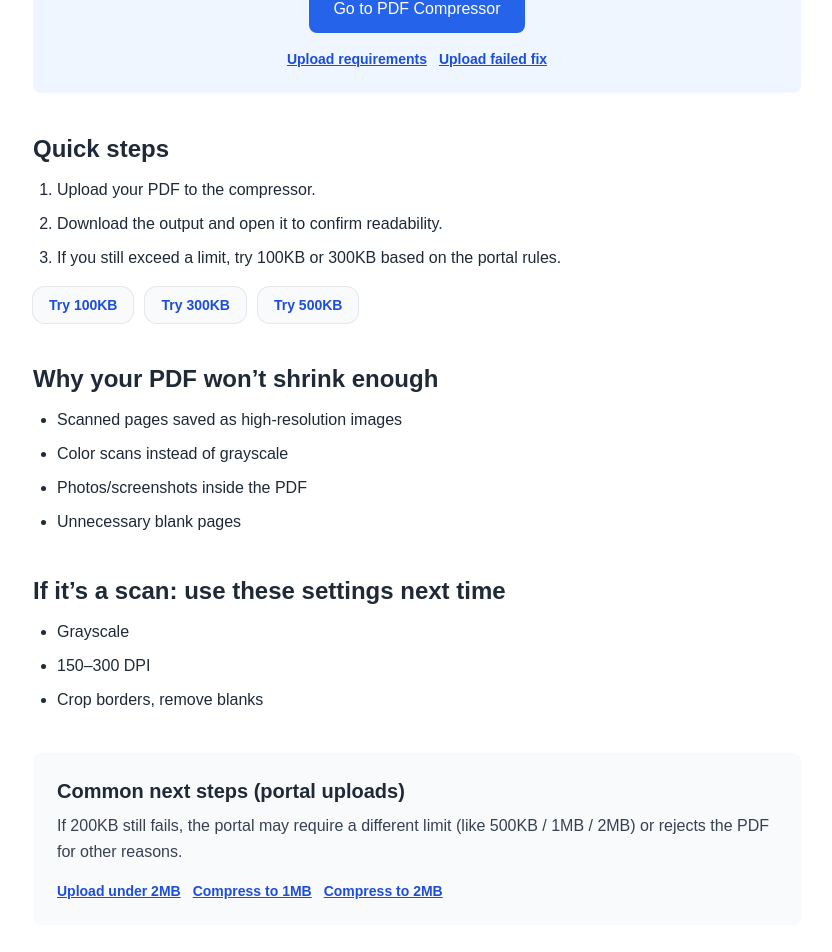
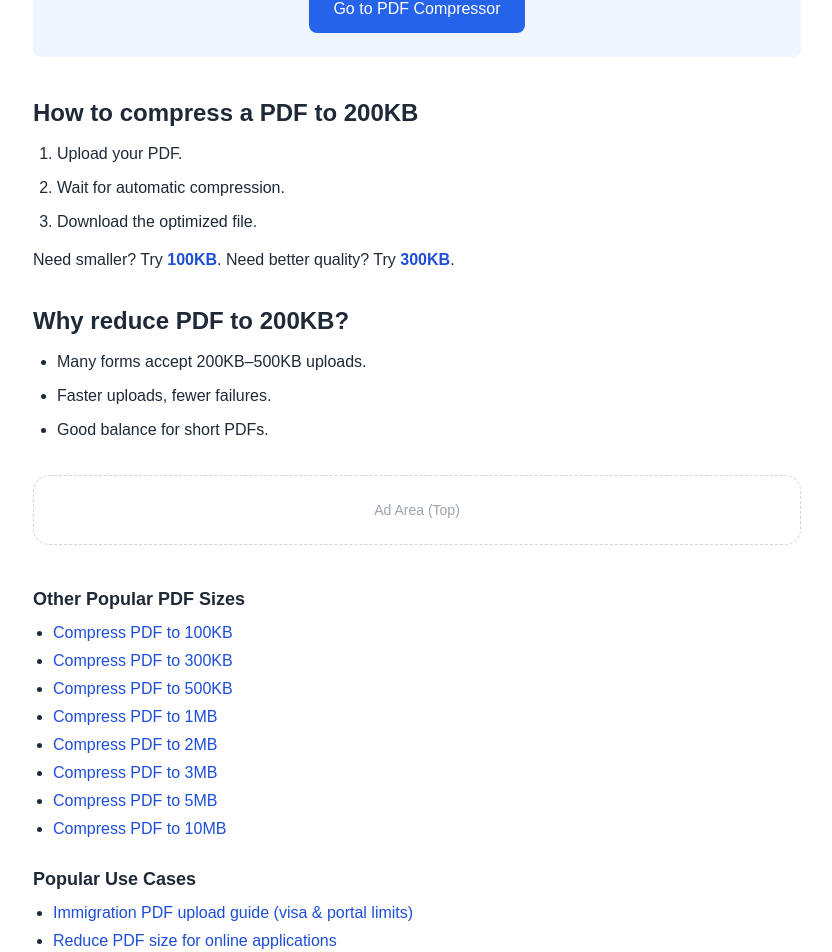
Before and after one commit to behicyildirim/compresspdfto2mb, a Next.js app: page /compress-pdf-to-200kb in a window 1280 px wide. Shown: the part 320-1272 px from the top of the page, without its empty margins (223-1055 px from the left). Built offline with nearby package versions, Linux system fonts and the light colour scheme.

Commit message:
Fix canonical rendering (per-page metadata + sevr pge)

```diff
--- a/app/compress-pdf-to-200kb/page.tsx
+++ b/app/compress-pdf-to-200kb/page.tsx
@@ -1,20 +1,26 @@
 import Link from "next/link";
 import InternalLinks from "@/app/components/InternalLinks";
+import type { Metadata } from "next";
 
-export const metadata = {
-  title: "Compress PDF to 200KB Online (Free) | CP2",
+export const metadata: Metadata = {
+  title: "Compress PDF to 200KB Online Free | CP2",
   description:
-    "Compress PDF to 200KB online to meet strict upload limits while keeping text readable. Quick steps + scan tips.",
+    "Compress PDF to 200KB instantly online. Free, secure and no registration required.",
+  alternates: {
+    canonical: "/compress-pdf-to-200kb",
+  },
 };
 
 export default function CompressPdfTo200KbPage() {
   return (
     <main className="min-h-screen bg-white px-4 py-14">
       <div className="mx-auto max-w-3xl text-gray-800">
-        <h1 className="text-4xl font-bold text-center">Compress PDF to 200KB Online</h1>
+        <h1 className="text-4xl font-bold text-center">
+          Compress PDF to 200KB Online Free
+        </h1>
 
         <p className="mt-4 text-lg text-gray-600 text-center">
-          200KB is a great “strict but readable” target for many portals and email-style uploads.
+          Reduce your PDF to 200KB (or smaller) quickly while keeping it readable.
         </p>
 
         <div className="mt-8 bg-blue-50 p-6 rounded-lg text-center">
@@ -25,84 +31,37 @@ export default function CompressPdfTo200KbPage() {
           >
             Go to PDF Compressor
           </Link>
-
-          <div className="mt-4 flex flex-wrap justify-center gap-3">
-            <Link href="/pdf-upload-requirements" className="text-sm font-semibold text-blue-700 underline">
-              Upload requirements
-            </Link>
-            <Link href="/pdf-upload-failed" className="text-sm font-semibold text-blue-700 underline">
-              Upload failed fix
-            </Link>
-          </div>
         </div>
 
-        <div className="mt-10 space-y-10 leading-relaxed">
+        <div className="mt-10 space-y-8 leading-relaxed">
           <section>
-            <h2 className="text-2xl font-semibold">Quick steps</h2>
+            <h2 className="text-2xl font-semibold">How to compress a PDF to 200KB</h2>
             <ol className="mt-3 list-decimal pl-6 space-y-2">
-              <li>Upload your PDF to the compressor.</li>
-              <li>Download the output and open it to confirm readability.</li>
-              <li>If you still exceed a limit, try 100KB or 300KB based on the portal rules.</li>
+              <li>Upload your PDF.</li>
+              <li>Wait for automatic compression.</li>
+              <li>Download the optimized file.</li>
             </ol>
 
-            <div className="mt-4 flex flex-wrap gap-3">
-              <Link
-                href="/compress-pdf-to-100kb"
-                className="rounded-xl bg-gray-50 px-4 py-2 text-sm font-semibold text-blue-700 ring-1 ring-gray-200 hover:bg-blue-50 transition"
-              >
-                Try 100KB
+            <p className="mt-3">
+              Need smaller? Try{" "}
+              <Link href="/compress-pdf-to-100kb" className="font-semibold text-blue-700 hover:underline">
+                100KB
               </Link>
-              <Link
-                href="/compress-pdf-to-300kb"
-                className="rounded-xl bg-gray-50 px-4 py-2 text-sm font-semibold text-blue-700 ring-1 ring-gray-200 hover:bg-blue-50 transition"
-              >
-                Try 300KB
+              . Need better quality? Try{" "}
+              <Link href="/compress-pdf-to-300kb" className="font-semibold text-blue-700 hover:underline">
+                300KB
               </Link>
-              <Link
-                href="/compress-pdf-to-500kb"
-                className="rounded-xl bg-gray-50 px-4 py-2 text-sm font-semibold text-blue-700 ring-1 ring-gray-200 hover:bg-blue-50 transition"
-              >
-                Try 500KB
-              </Link>
-            </div>
+              .
+            </p>
           </section>
 
           <section>
-            <h2 className="text-2xl font-semibold">Why your PDF won’t shrink enough</h2>
+            <h2 className="text-2xl font-semibold">Why reduce PDF to 200KB?</h2>
             <ul className="mt-3 list-disc pl-6 space-y-2">
-              <li>Scanned pages saved as high-resolution images</li>
-              <li>Color scans instead of grayscale</li>
-              <li>Photos/screenshots inside the PDF</li>
-              <li>Unnecessary blank pages</li>
+              <li>Many forms accept 200KB–500KB uploads.</li>
+              <li>Faster uploads, fewer failures.</li>
+              <li>Good balance for short PDFs.</li>
             </ul>
-          </section>
-
-          <section>
-            <h2 className="text-2xl font-semibold">If it’s a scan: use these settings next time</h2>
-            <ul className="mt-3 list-disc pl-6 space-y-2">
-              <li>Grayscale</li>
-              <li>150–300 DPI</li>
-              <li>Crop borders, remove blanks</li>
-            </ul>
-          </section>
-
-          <section className="bg-gray-50 p-6 rounded-lg">
-            <h2 className="text-xl font-semibold">Common next steps (portal uploads)</h2>
-            <p className="mt-2 text-gray-700">
-              If 200KB still fails, the portal may require a different limit (like 500KB / 1MB / 2MB) or rejects the PDF for
-              other reasons.
-            </p>
-            <div className="mt-4 flex flex-wrap gap-3">
-              <Link href="/upload-pdf-under-2mb" className="text-sm font-semibold text-blue-700 underline">
-                Upload under 2MB
-              </Link>
-              <Link href="/compress-pdf-to-1mb" className="text-sm font-semibold text-blue-700 underline">
-                Compress to 1MB
-              </Link>
-              <Link href="/compress-pdf-to-2mb" className="text-sm font-semibold text-blue-700 underline">
-                Compress to 2MB
-              </Link>
-            </div>
           </section>
         </div>
 
```
